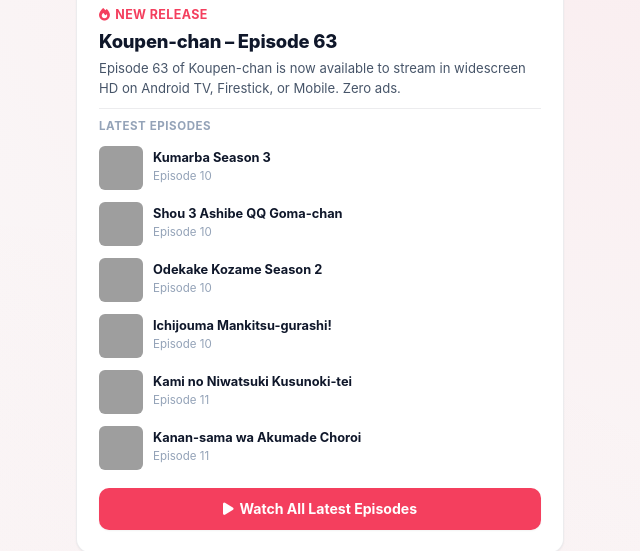
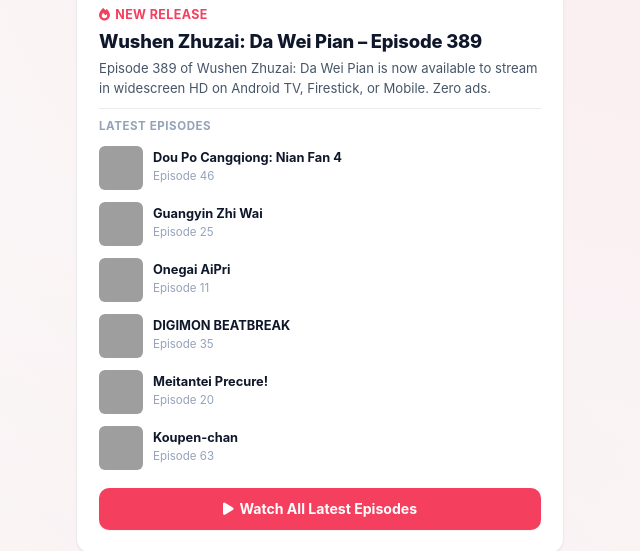
Before and after one commit to AnimePaheTV/animepahetv.github.io, a website: page index.html in a window 1280 px wide. Shown: the part 869-1420 px from the top of the page, without its empty margins (320-960 px from the left). Drawn offline with Linux system fonts and the light colour scheme; grey boxes are pictures that could not be loaded.

Commit message:
promo update 2026-06-13T17:00

```diff
--- a/promo.html
+++ b/promo.html
@@ -1,55 +1,55 @@
 <!--
   DYNAMIC PROMO CARD (Auto-generated daily)
   =========================================
-  Generated at 2026-06-13 11:00 UTC.
+  Generated at 2026-06-13 17:00 UTC.
   Do not edit manually.
 -->
 <div class="promo-card">
     <div class="promo-badge">LATEST EPISODES</div>
     <a href="#download" style="display:block;text-decoration:none;color:inherit">
         <div>
-            <img src="https://s4.anilist.co/file/anilistcdn/media/anime/cover/medium/bx185646-2eGmsnaSHiLC.jpg" alt="Koupen-chan – Episode 63" style="width:100%;max-height:220px;object-fit:cover;border-radius:10px;margin-bottom:8px" loading="lazy">
+            <img src="https://s4.anilist.co/file/anilistcdn/media/anime/cover/medium/bx155723-hM261Imc5yfd.png" alt="Wushen Zhuzai: Da Wei Pian – Episode 389" style="width:100%;max-height:220px;object-fit:cover;border-radius:10px;margin-bottom:8px" loading="lazy">
             <span class="promo-meta"><i aria-hidden="true" class="fa-solid fa-fire"></i> New Release</span>
-            <h3 style="margin-bottom:4px">Koupen-chan – Episode 63</h3>
-            <p style="font-size:0.82rem;margin-bottom:10px">Episode 63 of Koupen-chan is now available to stream in widescreen HD on Android TV, Firestick, or Mobile. Zero ads.</p>
+            <h3 style="margin-bottom:4px">Wushen Zhuzai: Da Wei Pian – Episode 389</h3>
+            <p style="font-size:0.82rem;margin-bottom:10px">Episode 389 of Wushen Zhuzai: Da Wei Pian is now available to stream in widescreen HD on Android TV, Firestick, or Mobile. Zero ads.</p>
         </div>
         <div style="padding-top:8px;border-top:1px solid var(--border)">
             <div style="font-size:0.72rem;font-weight:700;text-transform:uppercase;letter-spacing:0.05em;color:var(--text-muted);margin-bottom:4px">Latest Episodes</div>
         <div style="display:flex;align-items:center;gap:10px;padding:6px 0">
-            <img src="https://s4.anilist.co/file/anilistcdn/media/anime/cover/small/bx206950-pNm7O5inBKBX.png" alt="Kumarba Season 3" style="width:44px;height:44px;object-fit:cover;border-radius:6px;flex-shrink:0" loading="lazy">
+            <img src="https://s4.anilist.co/file/anilistcdn/media/anime/cover/small/bx196613-20kz65bVsHl7.jpg" alt="Dou Po Cangqiong: Nian Fan 4" style="width:44px;height:44px;object-fit:cover;border-radius:6px;flex-shrink:0" loading="lazy">
             <div style="flex:1;min-width:0">
-                <div style="font-weight:700;font-size:0.8rem;line-height:1.3;color:var(--text)">Kumarba Season 3</div>
-                <div style="font-size:0.72rem;color:var(--text-muted)">Episode 10</div>
+                <div style="font-weight:700;font-size:0.8rem;line-height:1.3;color:var(--text)">Dou Po Cangqiong: Nian Fan 4</div>
+                <div style="font-size:0.72rem;color:var(--text-muted)">Episode 46</div>
             </div>
         </div>        <div style="display:flex;align-items:center;gap:10px;padding:6px 0">
-            <img src="https://s4.anilist.co/file/anilistcdn/media/anime/cover/small/bx202386-wjFf8ubM1XZR.png" alt="Shou 3 Ashibe QQ Goma-chan" style="width:44px;height:44px;object-fit:cover;border-radius:6px;flex-shrink:0" loading="lazy">
+            <img src="https://s4.anilist.co/file/anilistcdn/media/anime/cover/small/bx205905-lbDVh7foIfjt.jpg" alt="Guangyin Zhi Wai" style="width:44px;height:44px;object-fit:cover;border-radius:6px;flex-shrink:0" loading="lazy">
             <div style="flex:1;min-width:0">
-                <div style="font-weight:700;font-size:0.8rem;line-height:1.3;color:var(--text)">Shou 3 Ashibe QQ Goma-chan</div>
-                <div style="font-size:0.72rem;color:var(--text-muted)">Episode 10</div>
+                <div style="font-weight:700;font-size:0.8rem;line-height:1.3;color:var(--text)">Guangyin Zhi Wai</div>
+                <div style="font-size:0.72rem;color:var(--text-muted)">Episode 25</div>
             </div>
         </div>        <div style="display:flex;align-items:center;gap:10px;padding:6px 0">
-            <img src="https://s4.anilist.co/file/anilistcdn/media/anime/cover/small/bx204269-fTR4iyVjTHiC.png" alt="Odekake Kozame Season 2" style="width:44px;height:44px;object-fit:cover;border-radius:6px;flex-shrink:0" loading="lazy">
+            <img src="https://s4.anilist.co/file/anilistcdn/media/anime/cover/small/bx206523-2IaJCk4R7i63.jpg" alt="Onegai AiPri" style="width:44px;height:44px;object-fit:cover;border-radius:6px;flex-shrink:0" loading="lazy">
             <div style="flex:1;min-width:0">
-                <div style="font-weight:700;font-size:0.8rem;line-height:1.3;color:var(--text)">Odekake Kozame Season 2</div>
-                <div style="font-size:0.72rem;color:var(--text-muted)">Episode 10</div>
-            </div>
-        </div>        <div style="display:flex;align-items:center;gap:10px;padding:6px 0">
-            <img src="https://s4.anilist.co/file/anilistcdn/media/anime/cover/small/bx195734-submxAA36thQ.jpg" alt="Ichijouma Mankitsu-gurashi!" style="width:44px;height:44px;object-fit:cover;border-radius:6px;flex-shrink:0" loading="lazy">
-            <div style="flex:1;min-width:0">
-                <div style="font-weight:700;font-size:0.8rem;line-height:1.3;color:var(--text)">Ichijouma Mankitsu-gurashi!</div>
-                <div style="font-size:0.72rem;color:var(--text-muted)">Episode 10</div>
-            </div>
-        </div>        <div style="display:flex;align-items:center;gap:10px;padding:6px 0">
-            <img src="https://s4.anilist.co/file/anilistcdn/media/anime/cover/small/bx196029-4ML0UHngkZhn.jpg" alt="Kami no Niwatsuki Kusunoki-tei " style="width:44px;height:44px;object-fit:cover;border-radius:6px;flex-shrink:0" loading="lazy">
-            <div style="flex:1;min-width:0">
-                <div style="font-weight:700;font-size:0.8rem;line-height:1.3;color:var(--text)">Kami no Niwatsuki Kusunoki-tei </div>
+                <div style="font-weight:700;font-size:0.8rem;line-height:1.3;color:var(--text)">Onegai AiPri</div>
                 <div style="font-size:0.72rem;color:var(--text-muted)">Episode 11</div>
             </div>
         </div>        <div style="display:flex;align-items:center;gap:10px;padding:6px 0">
-            <img src="https://s4.anilist.co/file/anilistcdn/media/anime/cover/small/bx190704-Ts1VvkrNdnCZ.jpg" alt="Kanan-sama wa Akumade Choroi" style="width:44px;height:44px;object-fit:cover;border-radius:6px;flex-shrink:0" loading="lazy">
+            <img src="https://s4.anilist.co/file/anilistcdn/media/anime/cover/small/bx188388-aXx9fsnvezBf.jpg" alt="DIGIMON BEATBREAK" style="width:44px;height:44px;object-fit:cover;border-radius:6px;flex-shrink:0" loading="lazy">
             <div style="flex:1;min-width:0">
-                <div style="font-weight:700;font-size:0.8rem;line-height:1.3;color:var(--text)">Kanan-sama wa Akumade Choroi</div>
-                <div style="font-size:0.72rem;color:var(--text-muted)">Episode 11</div>
+                <div style="font-weight:700;font-size:0.8rem;line-height:1.3;color:var(--text)">DIGIMON BEATBREAK</div>
+                <div style="font-size:0.72rem;color:var(--text-muted)">Episode 35</div>
+            </div>
+        </div>        <div style="display:flex;align-items:center;gap:10px;padding:6px 0">
+            <img src="https://s4.anilist.co/file/anilistcdn/media/anime/cover/small/bx202957-fxZGgJTvwXzP.jpg" alt="Meitantei Precure!" style="width:44px;height:44px;object-fit:cover;border-radius:6px;flex-shrink:0" loading="lazy">
+            <div style="flex:1;min-width:0">
+                <div style="font-weight:700;font-size:0.8rem;line-height:1.3;color:var(--text)">Meitantei Precure!</div>
+                <div style="font-size:0.72rem;color:var(--text-muted)">Episode 20</div>
+            </div>
+        </div>        <div style="display:flex;align-items:center;gap:10px;padding:6px 0">
+            <img src="https://s4.anilist.co/file/anilistcdn/media/anime/cover/small/bx185646-2eGmsnaSHiLC.jpg" alt="Koupen-chan" style="width:44px;height:44px;object-fit:cover;border-radius:6px;flex-shrink:0" loading="lazy">
+            <div style="flex:1;min-width:0">
+                <div style="font-weight:700;font-size:0.8rem;line-height:1.3;color:var(--text)">Koupen-chan</div>
+                <div style="font-size:0.72rem;color:var(--text-muted)">Episode 63</div>
             </div>
         </div>        </div>
     </a>
```
Also changed, not shown: 1 other file.
